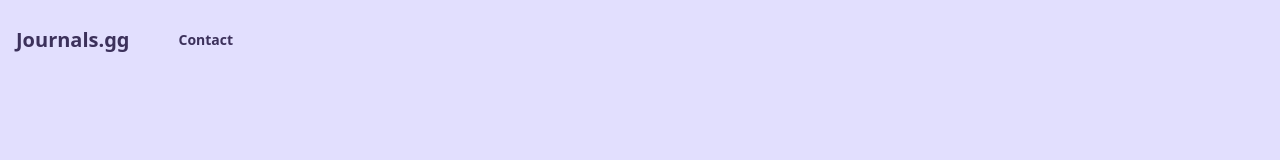
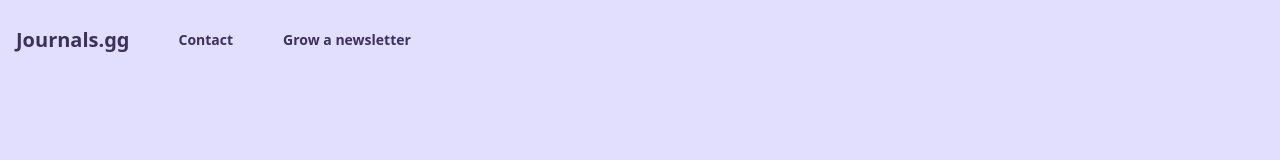
Before and after one commit to edwardfgt/journals-website-2024, a React (Vite) app: page / in a window 1280 px wide. Shown: the top 160 px of the page. Built offline with nearby package versions, Linux system fonts and the light colour scheme.

Commit message:
Add new link to navbar

```diff
--- a/src/components/Navbar.tsx
+++ b/src/components/Navbar.tsx
@@ -8,6 +8,7 @@ const Navbar: React.FC = () => {
                 <Link to="/" className="text-text font-bold text-xl pr-8">Journals.gg</Link>
                 <div className="space-x-4">
                     <Link to="/contact" className="btn btn-ghost text-text hover:bg-highlight hover:text-white normal-case">Contact</Link>
+                    <Link to="https://creator.journals.gg/" className="btn btn-ghost text-text hover:bg-highlight hover:text-white normal-case">Grow a newsletter</Link>
                 </div>
             </div>
         </nav>
```
